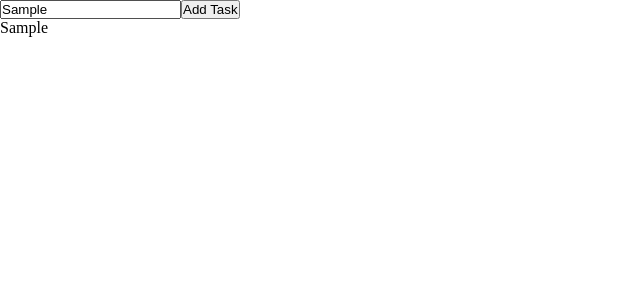
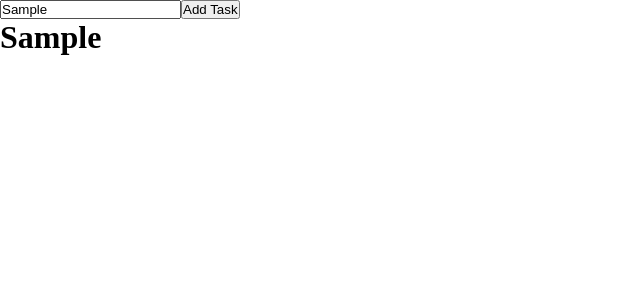
Before and after one commit to iliaalekseevofb/To-Do-app, a React (Create React App) app: page / in a window 1280 px wide. Both pictures are taken after typing "Sample" into the empty fields and a click on the button "Add Task". Shown: the top 300 px of the page, without its empty margins (0-640 px from the left). Built offline with nearby package versions, Linux system fonts and the light colour scheme.

Commit message:
Task adding functionality is added

```diff
--- a/src/App.js
+++ b/src/App.js
@@ -7,15 +7,21 @@ const App = () => {
   const handleChange = (e) => {
     setNewTask(e.currentTarget.value);
   }
+  const addTask = () => {
+    const newToDoList = [...toDoList, newTask];
+    setToDoList(newToDoList);
+  }
 
   return (
     <div className='App'>
         <div className='addTask'>
             <input onChange={handleChange} />
-            <button>Add Task</button>
+            <button onClick={addTask}>Add Task</button>
         </div>
         <div className='list'>
-          {newTask}
+          {toDoList.map((task, key) => {
+            return <h1 key={key}>{task}</h1>
+          })}
         </div>
     </div>
   )
```
